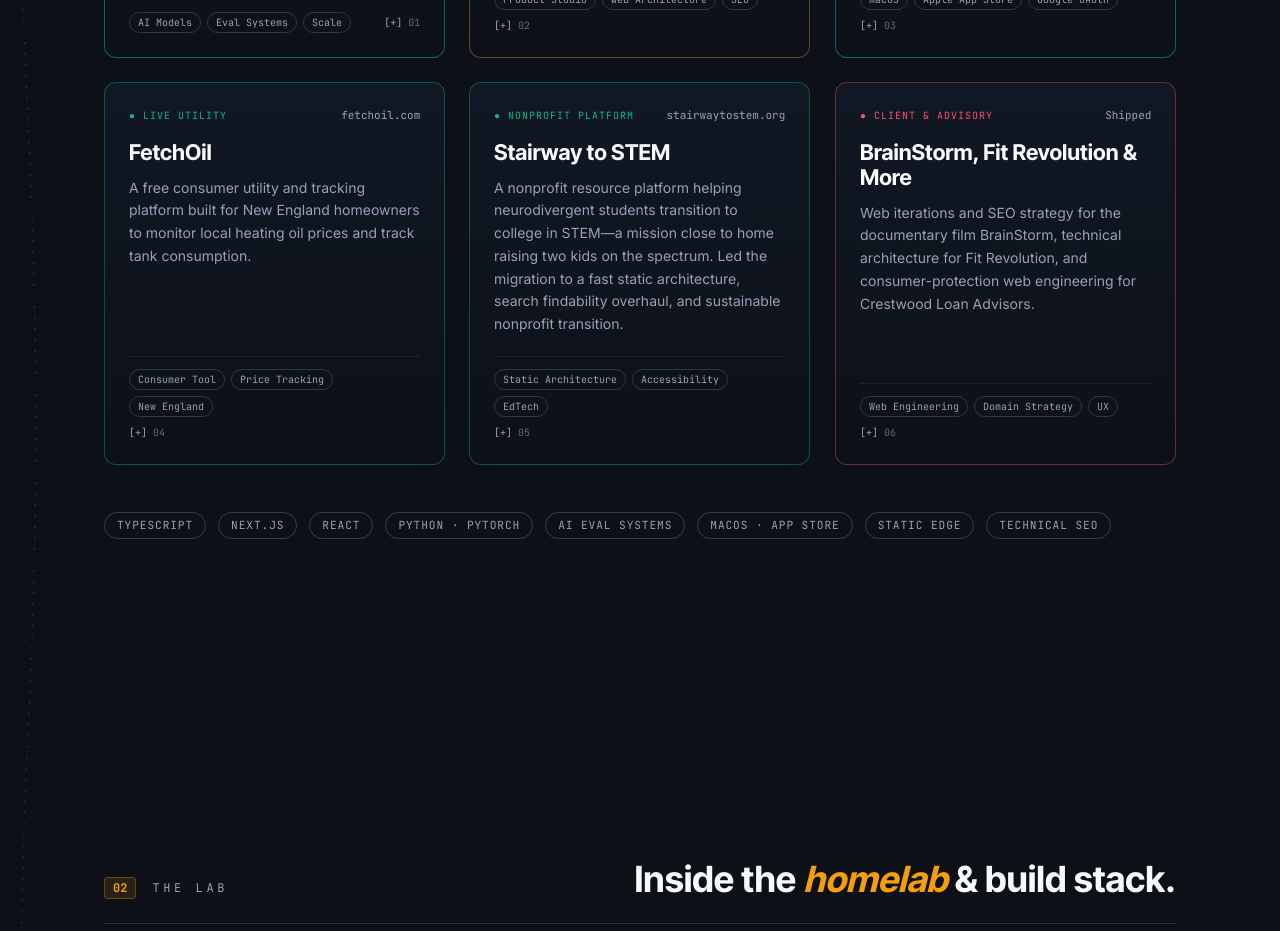
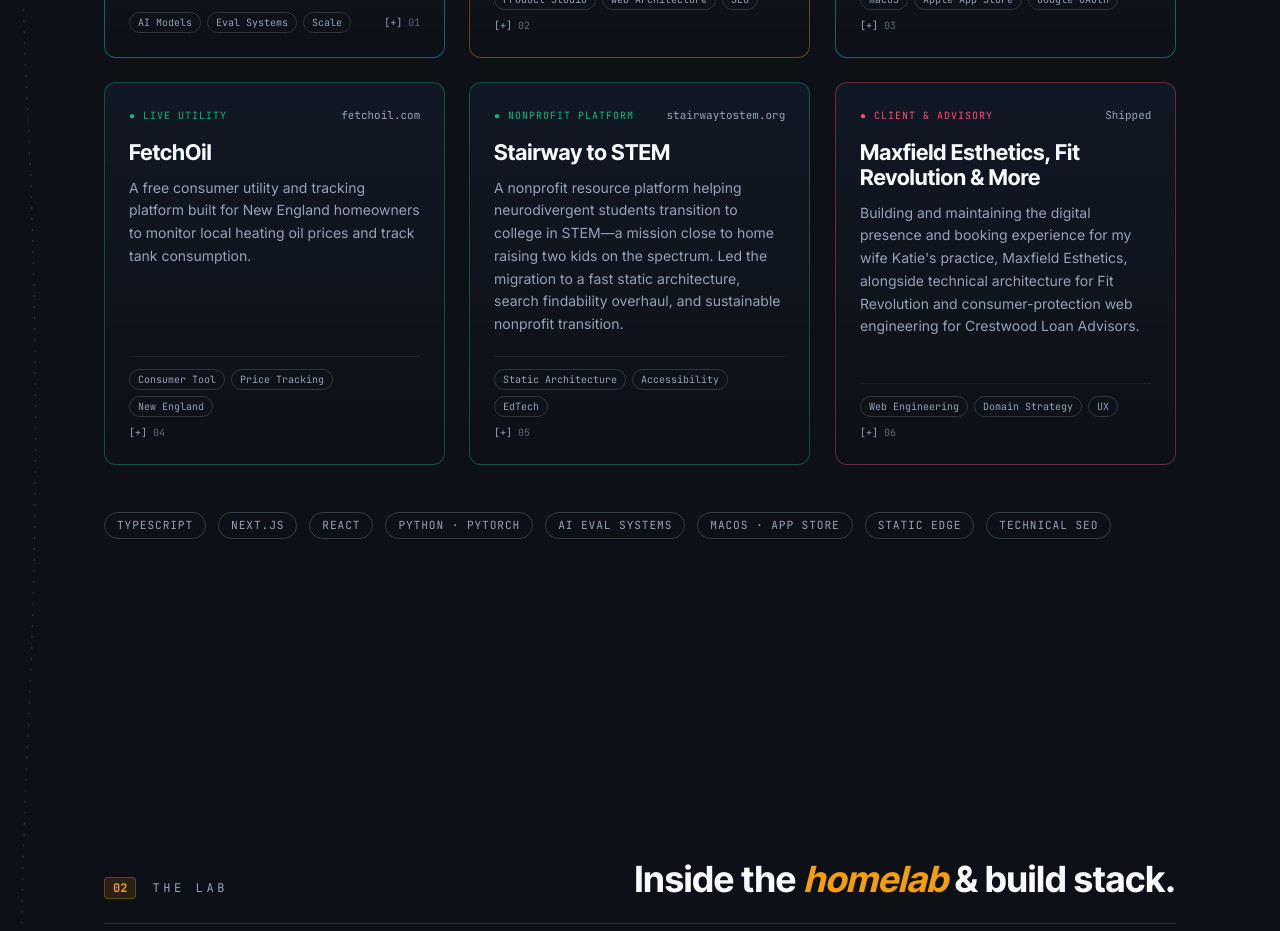
Before and after one commit to n8thegr8/natemaxfield, a Next.js app: page / in a window 1280 px wide. Shown: the part 2300-3231 px from the top of the page. Built offline with nearby package versions, Linux system fonts and the light colour scheme.

Commit message:
Replace BrainStorm with Maxfield Esthetics across pipeline, lab, and terminal

```diff
--- a/src/components/HomeAutomationRig.tsx
+++ b/src/components/HomeAutomationRig.tsx
@@ -72,7 +72,7 @@ const NODES: NodeSpec[] = [
     lines: ["Media & Video", "Pipeline"],
     color: "var(--coral)",
     role: "PHOTO / VIDEO & CREATIVE",
-    spec: "4K video production, photography workflow, BrainStorm documentary web strategy",
+    spec: "4K video production, photography workflow, and visual assets for Maxfield Esthetics",
     info: "media & video pipeline: timeline rendered · raw stills & assets synced",
   },
   {
--- a/src/components/TechPipeline.tsx
+++ b/src/components/TechPipeline.tsx
@@ -79,12 +79,12 @@ const PROJECTS: Project[] = [
     id: "digital-strategy",
     badge: "client & advisory",
     meta: "Shipped",
-    title: "BrainStorm, Fit Revolution & More",
-    desc: "Web iterations and SEO strategy for the documentary film BrainStorm, technical architecture for Fit Revolution, and consumer-protection web engineering for Crestwood Loan Advisors.",
+    title: "Maxfield Esthetics, Fit Revolution & More",
+    desc: "Building and maintaining the digital presence and booking experience for my wife Katie's practice, Maxfield Esthetics, alongside technical architecture for Fit Revolution and consumer-protection web engineering for Crestwood Loan Advisors.",
     tags: ["Web Engineering", "Domain Strategy", "UX"],
     accent: "var(--coral)",
-    architecture: "Custom web builds, domain authority migrations, technical SEO audits, and conversion-focused UX engineering.",
-    impact: "Delivering agency-grade engineering directly to documentary filmmakers, fitness platforms, and consumer advocates.",
+    architecture: "Custom web builds, local SEO & booking flows, domain authority migrations, and conversion-focused UX engineering.",
+    impact: "Powering my wife's esthetics business and delivering agency-grade engineering directly to fitness platforms and consumer advocates.",
   },
 ];
 
--- a/src/components/TerminalFooter.tsx
+++ b/src/components/TerminalFooter.tsx
@@ -23,7 +23,7 @@ const COMMANDS: Record<string, string[]> = {
     "• MaxAds — Proprietary macOS app (Google OAuth verified, Apple App Store)",
     "• FetchOil (fetchoil.com) — Free New England heating oil price & tank utility",
     "• Stairway to STEM (stairwaytostem.org) — Nonprofit platform for neurodivergent STEM students",
-    "• Client & Advisory — BrainStorm documentary, Fit Revolution, Crestwood Loan Advisors",
+    "• Client & Advisory — Maxfield Esthetics, Fit Revolution, Crestwood Loan Advisors",
   ],
   family: [
     "Life in Wakefield, MA with my wife Katie, our son and daughter (both on the",
```
